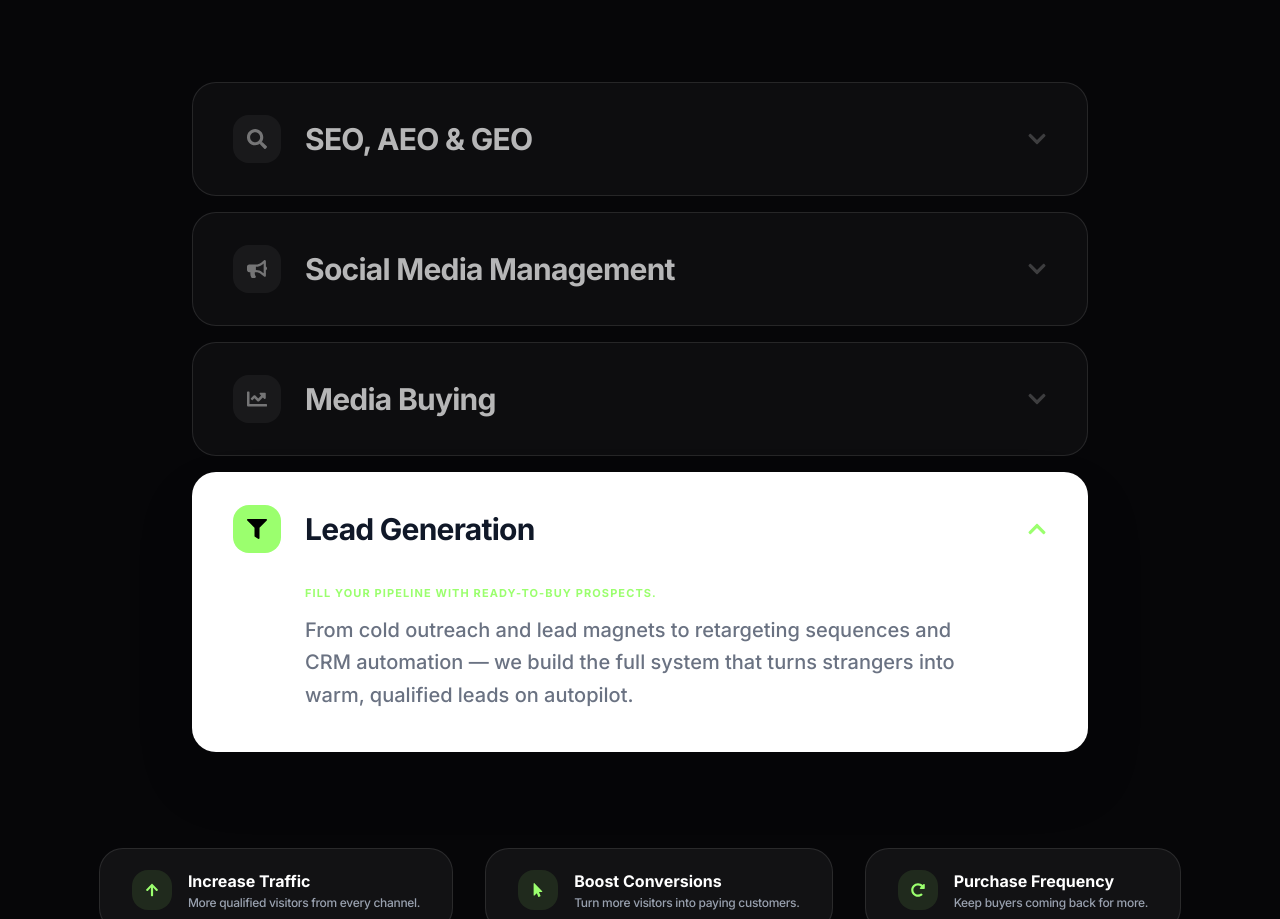
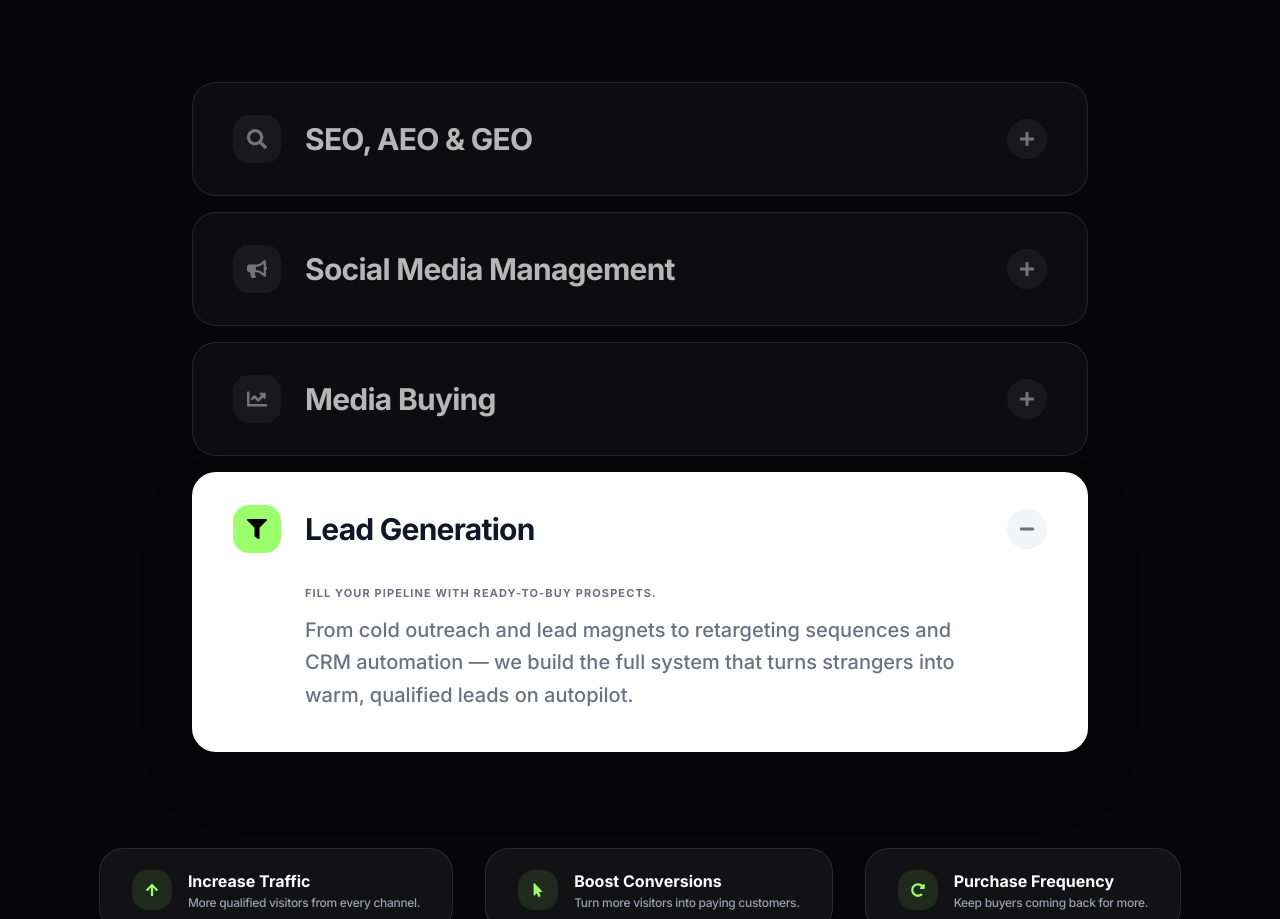
Before and after one commit to einfoengine/ablyart, a Next.js app: page / in a window 1280 px wide. Shown: the part 2187-3106 px from the top of the page. Built offline with nearby package versions, Linux system fonts and the light colour scheme.

Commit message:
Neon color text and arrow icon treatment

```diff
--- a/src/components/HotServicesSection.tsx
+++ b/src/components/HotServicesSection.tsx
@@ -12,7 +12,8 @@ import {
   FaArrowUp,
   FaMousePointer,
   FaRedoAlt,
-  FaChevronDown,
+  FaPlus,
+  FaMinus,
 } from "react-icons/fa";
 
 const services = [
@@ -172,14 +173,13 @@ export default function HotServicesSection({ id }: { id?: string }) {
                     </h3>
                   </div>
 
-                  <motion.div
-                    animate={{ rotate: isOpen ? 180 : 0 }}
-                    className={`text-xl transition-colors duration-500 ${
-                      isOpen ? "text-[var(--accent)]" : "text-white/20"
+                  <div
+                    className={`w-10 h-10 rounded-full flex items-center justify-center transition-all duration-500 shrink-0 ${
+                      isOpen ? "bg-gray-100 text-gray-500" : "bg-white/5 text-white/40 group-hover:bg-white/10"
                     }`}
                   >
-                    <FaChevronDown />
-                  </motion.div>
+                    {isOpen ? <FaMinus size={16} /> : <FaPlus size={16} />}
+                  </div>
                 </button>
 
                 <AnimatePresence initial={false}>
@@ -192,7 +192,7 @@ export default function HotServicesSection({ id }: { id?: string }) {
                     >
                       <div className="px-6 md:px-10 pb-10 pt-0 md:ml-[72px]">
                         <div className="max-w-2xl">
-                          <p className="text-[11px] uppercase font-bold tracking-widest text-[var(--accent)] mb-3">
+                          <p className="text-[11px] uppercase font-bold tracking-widest text-gray-500 mb-3">
                             {service.tagline}
                           </p>
                           <p className="text-gray-500 text-lg md:text-xl leading-relaxed font-medium">
```
